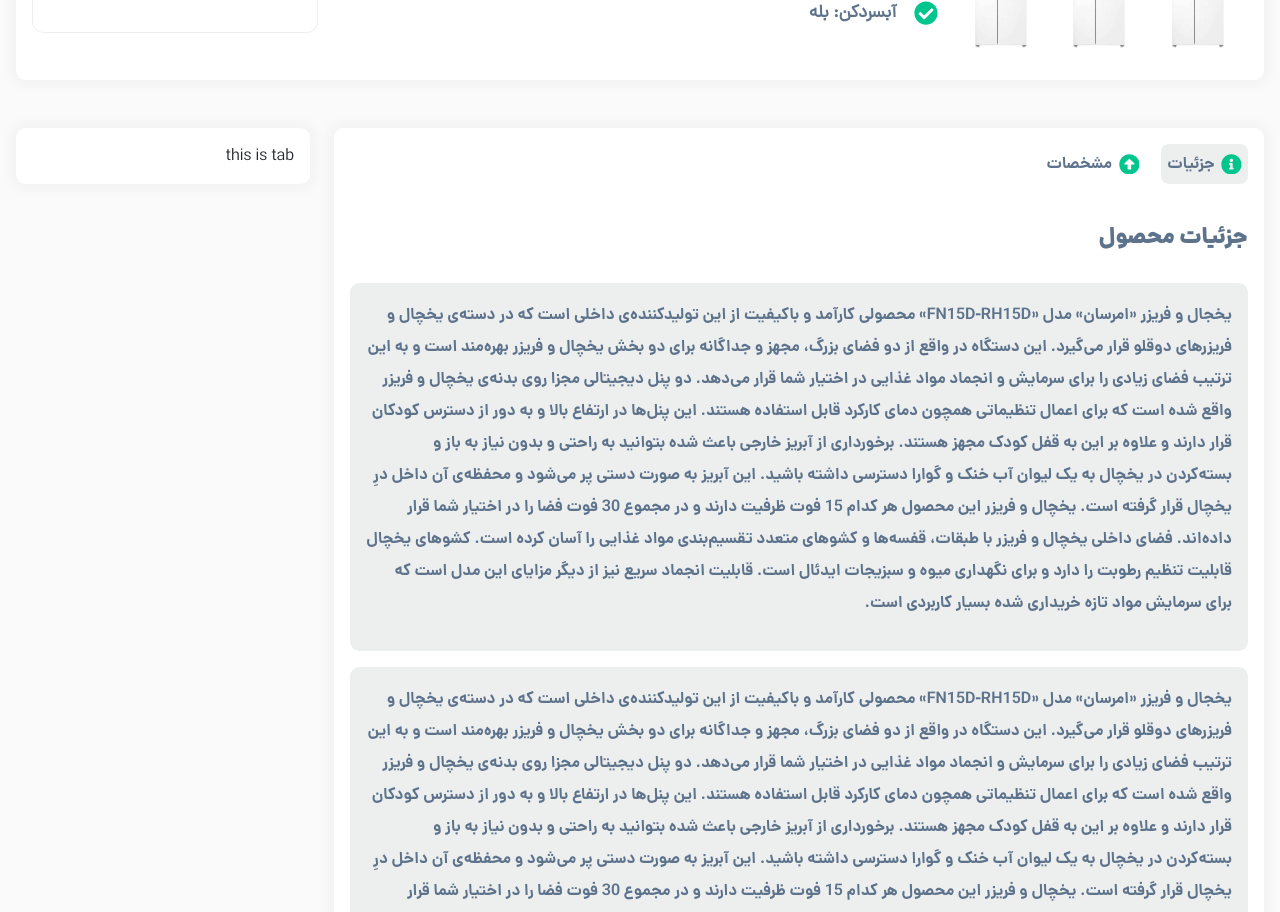
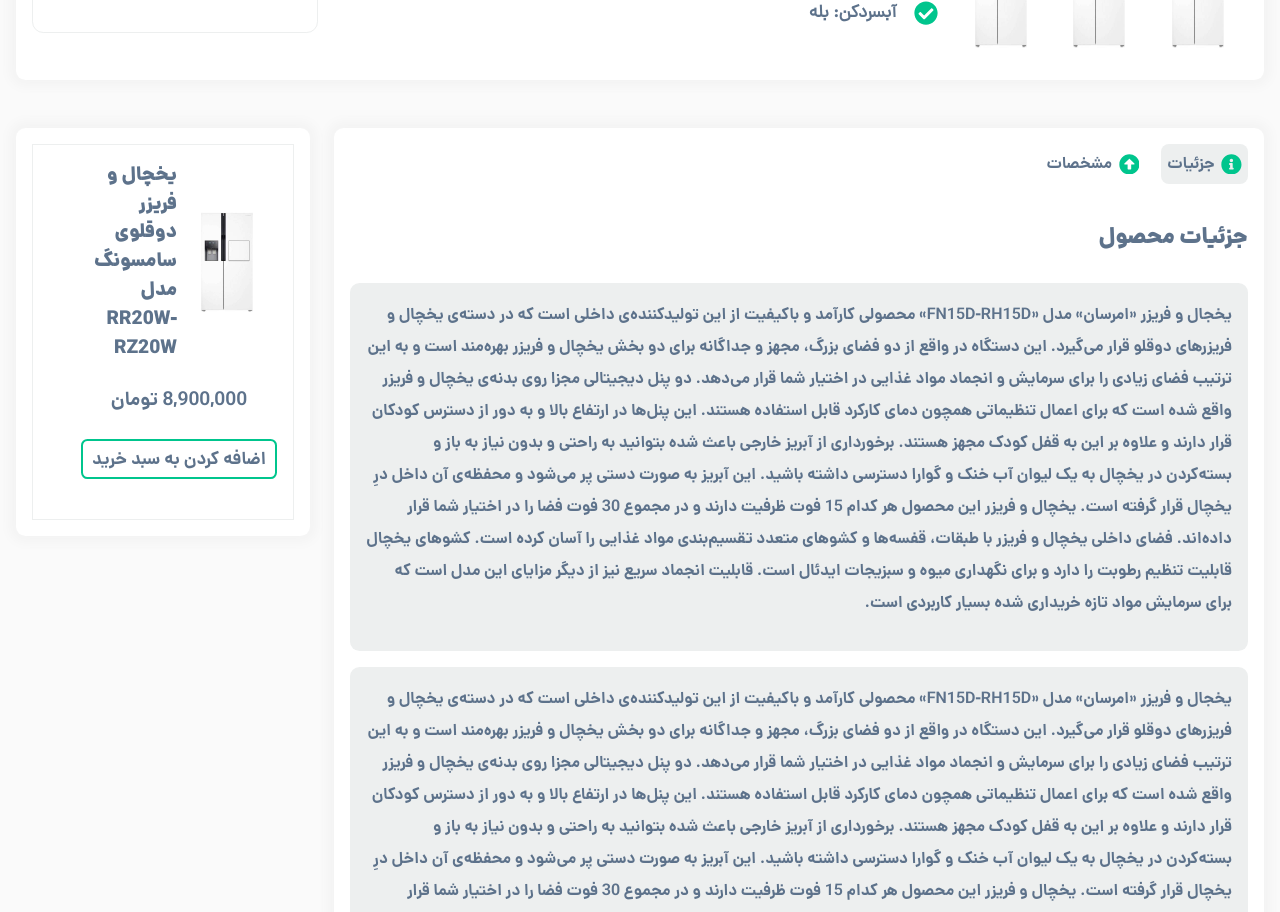
Before and after one commit to mohammadmehdidalvandii/bazar-shop, a Next.js app: page /Shop/1 in a window 1280 px wide. Shown: the part 800-1712 px from the top of the page. Built offline with nearby package versions, Linux system fonts and the light colour scheme.

Commit message:
create section addBasket

```diff
--- a/src/app/Shop/[id]/page.jsx
+++ b/src/app/Shop/[id]/page.jsx
@@ -1,6 +1,7 @@
 import Breadcrumb from "@/components/modules/Breadcrumb/Breadcrumb";
 import Footer from "@/components/modules/Footer/Footer";
 import Navbar from "@/components/modules/Navbar/Navbar";
+import AddBasket from "@/components/template/Shop/AddBasket/AddBasket";
 import Detail from "@/components/template/Shop/Detail/Detail";
 import Gallery from "@/components/template/Shop/Gallery/Gallery";
 import Info from "@/components/template/Shop/Info/Info";
@@ -35,7 +36,7 @@
           </div>
           <div className="col-lg-3 col-md-3 col-sm-12">
             <div className="shop_Wrapper">
-              this is tab
+              <AddBasket/>
             </div>
           </div>
         </div>
--- /dev/null
+++ b/src/components/template/Shop/AddBasket/AddBasket.jsx
@@ -0,0 +1,27 @@
+import React from 'react';
+import style from './AddBasket.module.css';
+
+function AddBasket() {
+  return (
+    <section className={style.addBasket}>
+        <div className="row">
+            <div className="col-12">
+                <ul className={style.addBasket_items}>
+                    <li className={style.addBasket_item}>
+                        <img src="/images/p2.jpg" alt="product" className={style.addBasket_img} />
+                        <span className={style.addBasket_name}>یخچال و فریزر دوقلوی سامسونگ مدل RR20W-RZ20W</span>
+                    </li>
+                    <li className={style.addBasket_item}>
+                        <span className={style.addBasket_price}>8,900,000 تومان</span>
+                    </li>
+                    <li className={style.addBasket_item}>
+                        <button className={`${style.addBasket_btn} ${"btn_secondary "}`}>اضافه کردن به سبد خرید</button>
+                    </li>
+                </ul>
+            </div>
+        </div>
+    </section>
+  )
+}
+
+export default AddBasket
--- /dev/null
+++ b/src/components/template/Shop/AddBasket/AddBasket.module.css
@@ -0,0 +1,37 @@
+.addBasket{
+    display: block;
+    width: 100%;
+    padding: 1rem;
+    border: 1px solid var(--grayColor);
+}
+.addBasket_items{
+    display: block;
+}
+.addBasket_item{
+    display: flex;
+    align-items: center;
+    margin-bottom: 1.5rem;
+}
+.addBasket_img{
+    display: block;
+    width: 100px;
+}
+.addBasket_name{
+    display: block;
+    font-family: var(--danaBlack);
+    font-size: 1.2rem;
+    font-weight: 800;
+    color: var(--primary );
+}
+.addBasket_price{
+    display: block;
+    text-align: center;
+    margin: 0 auto;
+    font-family: var(--danaBold);
+    font-size: 1.2rem;
+    font-weight: 700;
+    color: var(--primary);
+}
+.addBasket_btn{
+    width: 100%;
+}
```
